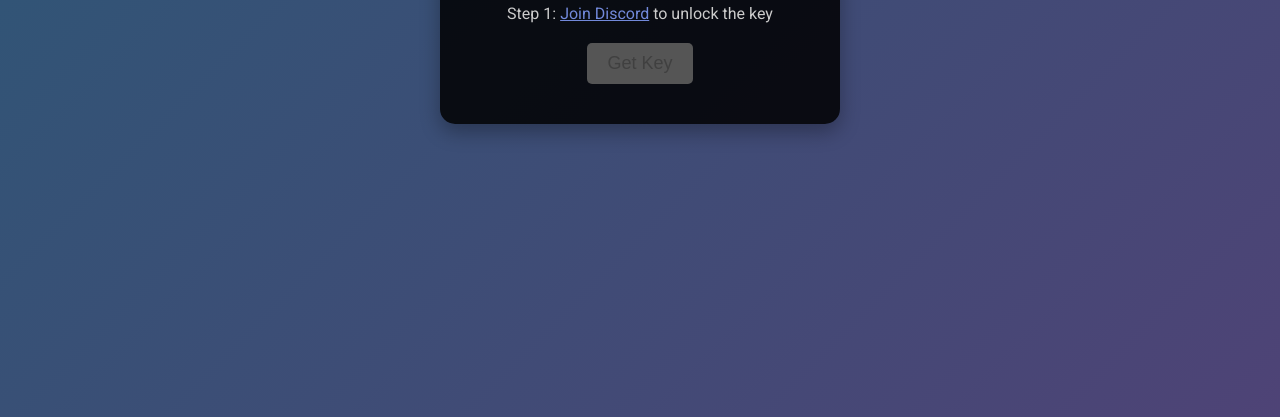
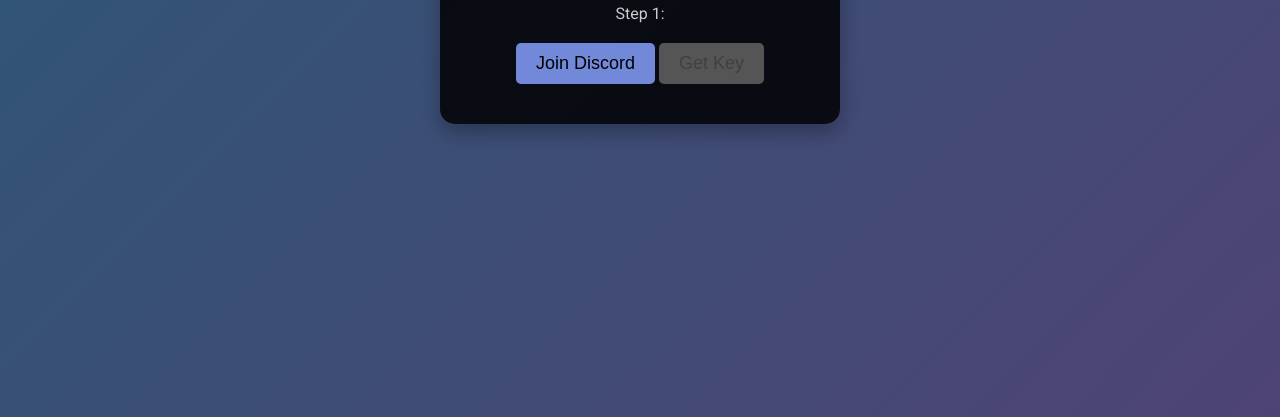
Before and after one commit to BadnanaX/get, a plain HTML site: page index.html in a window 1280 px wide. Shown: the part 383-800 px from the top of the page. Drawn offline with Linux system fonts and the light colour scheme.

Commit message:
Update index.html

```diff
--- a/index.html
+++ b/index.html
@@ -48,25 +48,27 @@
             font-weight: 500;
             border: none;
             border-radius: 5px;
-            cursor: not-allowed;
-            background-color: #555;
+            cursor: pointer;
             transition: background-color 0.3s ease;
         }
+        .button.inactive {
+            background-color: #7289da;
+            cursor: pointer;
+        }
         .button.active {
-            cursor: pointer;
             background-color: #4CAF50;
         }
-        .discord-link {
-            color: #7289da;
-            text-decoration: underline;
-            cursor: pointer;
+        #getKeyButton {
+            background-color: #555;
+            cursor: not-allowed;
         }
     </style>
 </head>
 <body>
     <div class="container">
         <h1>Killa Hub Key System</h1>
-        <div class="steps">Step 1: <span class="discord-link" onclick="joinDiscord()">Join Discord</span> to unlock the key</div>
+        <div class="steps">Step 1:</div>
+        <button id="joinDiscordButton" class="button inactive" onclick="joinDiscord()">Join Discord</button>
         <button id="getKeyButton" class="button" disabled>Get Key</button>
     </div>
 
```
